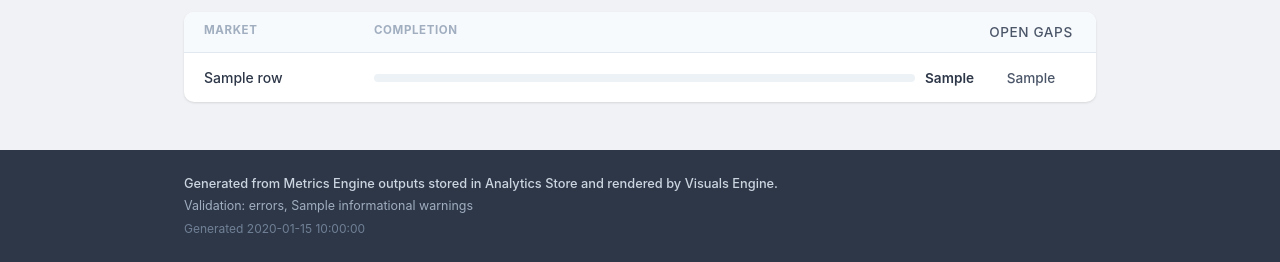
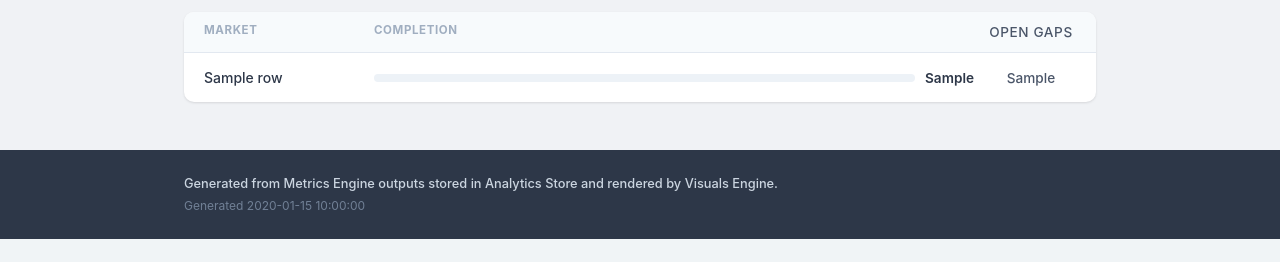
Before and after one commit to Mat-Horobjowsky/financial-data-analytics, a Python web app: template visuals_engine/visuals_engine/templates/readiness_dashboard.html in a window 1280 px wide. Shown: the part 678-940 px from the top of the page. After the commit the page ends 917 px from the top, so only its background shows below. Run offline with Jinja, Linux system fonts and the light colour scheme; the template is opened without the code that fills it: most values are stand-ins (such as "Sample title", 1, 10 or a date in 2020).

Commit message:
Remove dashboard validation footer from readiness HTML

```diff
--- a/visuals_engine/visuals_engine/templates/readiness_dashboard.html
+++ b/visuals_engine/visuals_engine/templates/readiness_dashboard.html
@@ -194,11 +194,6 @@ body {
   font-weight: 500;
   color: #cbd5e0;
 }
-.footer__validation {
-  margin-top: 4px;
-  font-size: 0.78rem;
-  color: #a0aec0;
-}
 .footer__generated {
   margin-top: 4px;
   font-size: 0.75rem;
@@ -307,11 +302,6 @@ body {
 <footer class="footer">
   <div class="container">
     <p class="footer__source">Generated from Metrics Engine outputs stored in Analytics Store and rendered by Visuals Engine.</p>
-    {% if validation_errors is not none %}
-    <p class="footer__validation">
-      Validation: {{ validation_errors }} error{% if validation_errors != 1 %}s{% endif %}, {{ validation_warnings }} informational warning{% if validation_warnings != 1 %}s{% endif %}
-    </p>
-    {% endif %}
     <p class="footer__generated">Generated {{ generated_at }}</p>
   </div>
 </footer>
```
Also changed, not shown: visuals_engine/tests/test_renderer.py (+4 -4 lines).
